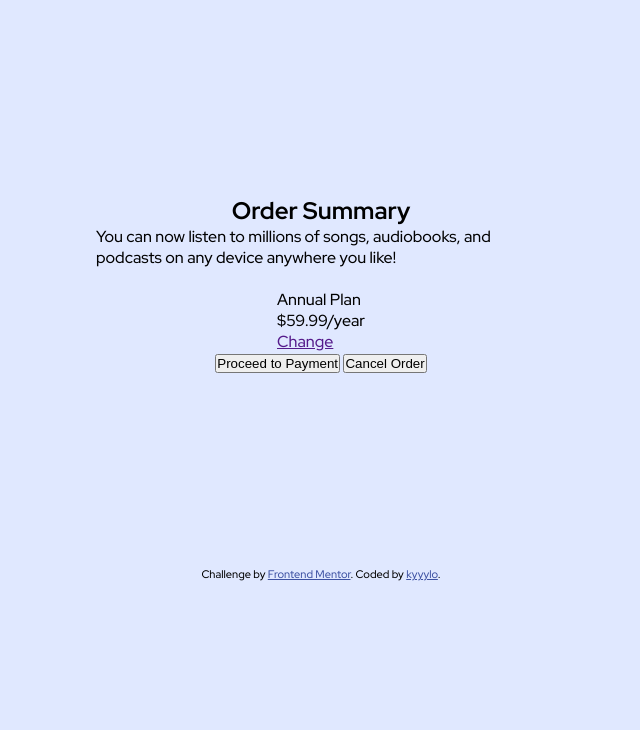
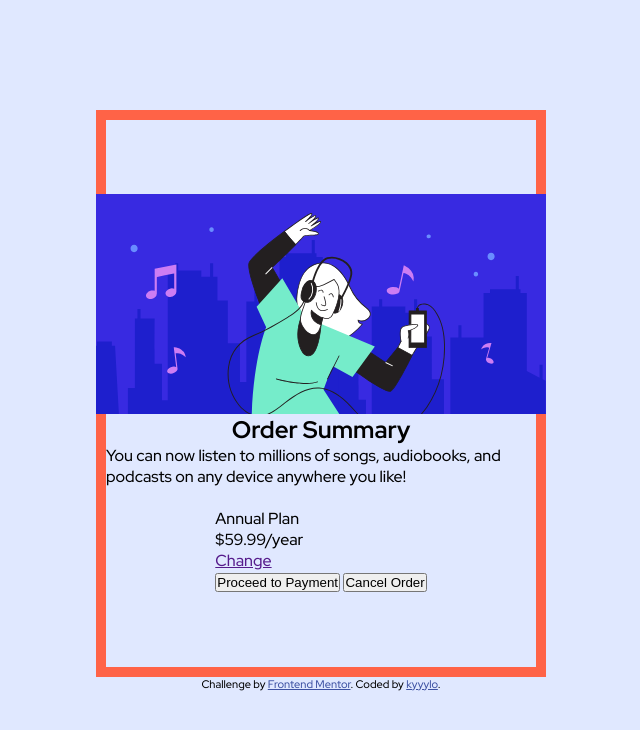
Before and after one commit to krzysztofbem/Order-summary-component, a plain HTML site: page index.html in a window 1280 px wide. Shown: the whole page, without its empty margins (319-959 px from the left). Drawn offline with Linux system fonts and the light colour scheme.

Commit message:
css structure updated

```diff
--- a/css/style.css
+++ b/css/style.css
@@ -25,6 +25,8 @@ body {
 	flex-direction: column;
 	justify-content: center;
 	align-items: center;
+	height: 100vh;
+	width: 100vw;
 	background-color: hsl(225, 100%, 94%);
 }
 .card__box {
@@ -37,4 +39,5 @@ body {
 	justify-content: center;
 	flex-direction: column;
 	align-items: center;
+	border: 10px solid tomato;
 }
--- a/index.html
+++ b/index.html
@@ -31,10 +31,11 @@
 
 
     <section class="card__box">
-        <img src="" alt="" class="card__img">
+        <img src="./img/illustration-hero.svg" alt="" class="card__img">
         <h1 class="card__title">Order Summary</h1>
         <p class="card__text"> You can now listen to millions of songs, audiobooks, and podcasts on any
             device anywhere you like!</p>
+        <div class="card__wrapper">
             <div class="card__subscription">
                 <img src="" alt="" class="card__icon">
                 <p class="card__text card__text--bold">Annual Plan</p>
@@ -45,6 +46,8 @@
                 <button class="card__btn">Proceed to Payment</button>
                 <button class="card__btn card__btn--gray">Cancel Order</button>
             </div>
+        </div>
+
 
     </section>
 
```
Also changed, not shown: img/favicon-32x32.png (added), img/icon-music.svg (added), img/illustration-hero.svg (added), img/pattern-background-desktop.svg (added), img/pattern-background-mobile.svg (added). Lines whose indentation alone changed are shown as unchanged.
